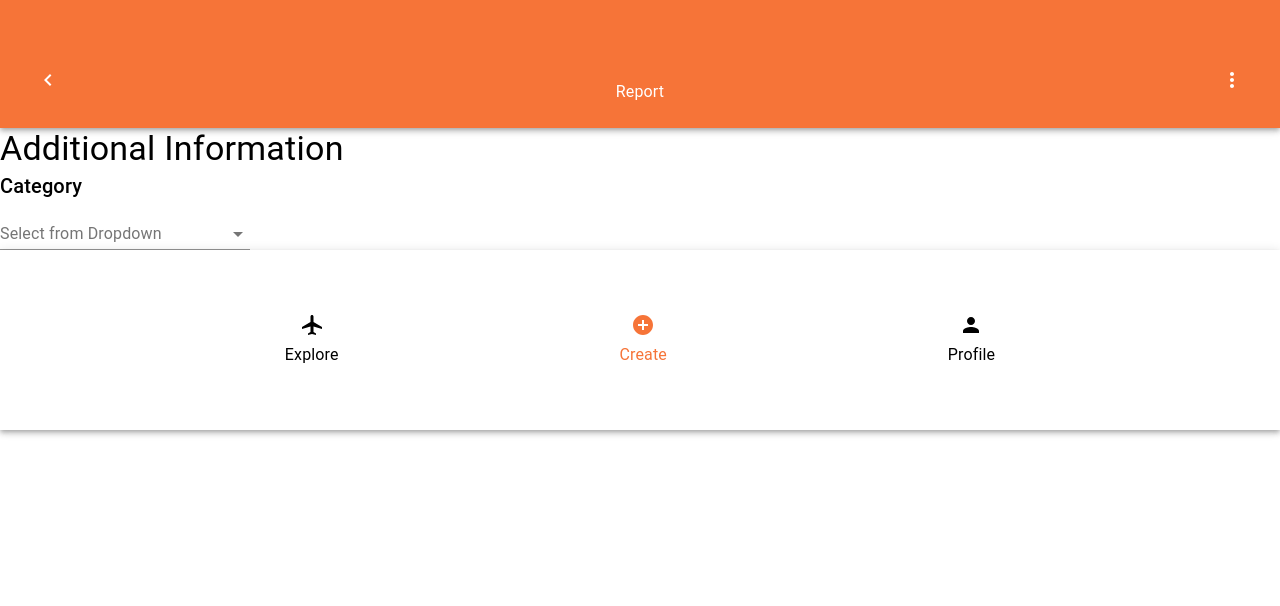
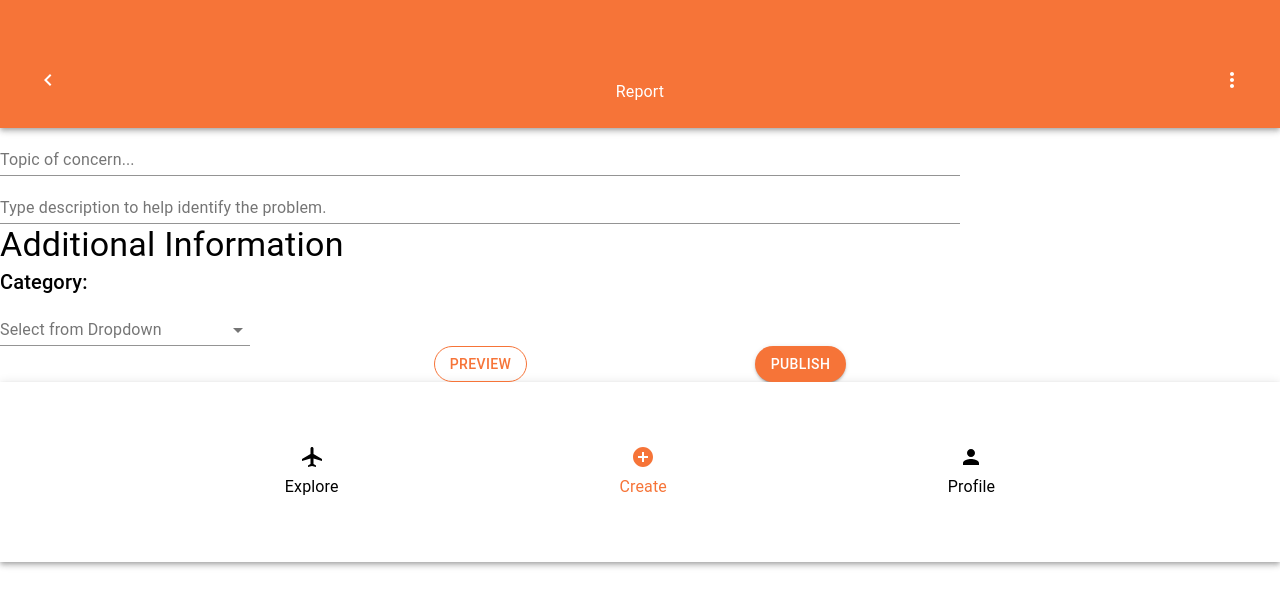
Before and after one commit to DavidAndreww/airport-challenge, a React (Create React App) app: page / in a window 1280 px wide. Shown: the top 606 px of the page. Built offline with nearby package versions, Linux system fonts and the light colour scheme.

Commit message:
completed concern fields. working on submit/preview buttons

```diff
--- a/src/App.js
+++ b/src/App.js
@@ -2,15 +2,19 @@ import React from 'react'
 import { Provider } from 'react-redux'
 import store from './redux/store'
 import NavigationView from './components/navigation/NavigationView'
+import ConcernFormModel from './components/concernForm/ConcernFormModel'
+import CategoryFormModel from './components/categoryForm/CategoryFormModel'
+import FormSubmitModel from './components/formSubmit/FormSubmitModel'
 import Footer from './components/footer/FooterView'
-import CategoryFormModel from './components/categoryForm/CategoryFormModel'
 
 function App () {
   return (
     <div>
       <Provider store={store}>
         <NavigationView />
+        <ConcernFormModel />
         <CategoryFormModel />
+        <FormSubmitModel />
         <Footer />
       </Provider>
     </div>
--- a/src/components/categoryForm/CategoryFormModel.js
+++ b/src/components/categoryForm/CategoryFormModel.js
@@ -1,19 +1,15 @@
-import React, { useState, useEffect } from 'react'
+import React from 'react'
 import CategoryFormView from './CategoryFormView'
-import { useDispatch } from 'react-redux'
+import { useDispatch, useSelector } from 'react-redux'
 import { updateCategory } from '../../redux/actions'
 
 export default function CategoryFormModel () {
-  const [category, setCategory] = useState('')
   const dispatch = useDispatch()
+  const category = useSelector((state) => state.category)
 
   const handleChange = (e) => {
-    setCategory(e.target.value)
+    dispatch(updateCategory(e.target.value))
   }
-
-  useEffect(() => {
-    dispatch(updateCategory(category))
-  })
 
   return <CategoryFormView value={category} handleChange={handleChange} />
 }
--- a/src/components/categoryForm/CategoryFormView.js
+++ b/src/components/categoryForm/CategoryFormView.js
@@ -9,7 +9,7 @@ export default function CategoryFormModel ({ value, handleChange }) {
   return (
     <div>
       <Typography variant='h4'>Additional Information</Typography>
-      <Typography variant='h6'>Category</Typography>
+      <Typography variant='h6'>Category:</Typography>
       <FormControl style={{ minWidth: 250 }}>
         <InputLabel htmlFor='category'>Select from Dropdown</InputLabel>
         <Select id='category' value={value} onChange={handleChange}>
--- a/src/components/concernForm/ConcernFormModel.js
+++ b/src/components/concernForm/ConcernFormModel.js
@@ -0,0 +1,18 @@
+import React from 'react'
+import ConcernFormView from './ConcernFormView'
+import { useDispatch, useSelector } from 'react-redux'
+import { updateConcern, updateConcernDesc } from '../../redux/actions'
+
+export default function ConcernFormModel () {
+  const dispatch = useDispatch()
+
+  const concern = useSelector((state) => state.concern)
+  const concernDesc = useSelector((state) => state.concernDesc)
+
+  const handleChange = (e) => {
+    const [field, value] = [e.target.id, e.target.value]
+    if (field === 'concern') dispatch(updateConcern(value))
+    else dispatch(updateConcernDesc(value))
+  }
+  return <ConcernFormView concern={concern} concernDesc={concernDesc} handleChange={handleChange} />
+}
--- a/src/components/concernForm/ConcernFormView.js
+++ b/src/components/concernForm/ConcernFormView.js
@@ -0,0 +1,11 @@
+import React from 'react'
+import TextField from '@material-ui/core/TextField'
+
+export default function ConcernFormView ({ concern, concernDesc, handleChange }) {
+  return (
+    <div className='section' style={{ display: 'flex', flexDirection: 'column', width: '75%' }}>
+      <TextField onChange={handleChange} value={concern} id='concern' label='Topic of concern...' />
+      <TextField onChange={handleChange} value={concernDesc} id='concern-desc' label='Type description to help identify the problem.' />
+    </div>
+  )
+}
--- a/src/components/formSubmit/FormSubmitModel.js
+++ b/src/components/formSubmit/FormSubmitModel.js
@@ -0,0 +1,17 @@
+import React from 'react'
+import FormSubmitview from './FormSubmitView'
+import { useSelector } from 'react-redux'
+
+export default function FormSubmitModel () {
+  const state = useSelector((state) => state)
+
+  const handleSubmit = async () => {
+    console.log('STATE -> ', state)
+  }
+
+  const togglePreview = () => {
+    console.log('preview button')
+  }
+
+  return <FormSubmitview togglePreview={togglePreview} handleSubmit={handleSubmit} />
+}
--- a/src/components/formSubmit/FormSubmitView.js
+++ b/src/components/formSubmit/FormSubmitView.js
@@ -0,0 +1,26 @@
+import React from 'react'
+import Button from '@material-ui/core/Button'
+import { makeStyles } from '@material-ui/core/styles'
+
+const useStyles = makeStyles({
+  primaryButton: {
+    background: '#F67438',
+    color: 'white',
+    borderRadius: '25px'
+  },
+  secondaryButton: {
+    border: '1px solid #F67438',
+    color: '#F67438',
+    borderRadius: '25px'
+  }
+})
+
+export default function FormSubmitview ({ handleSubmit, togglePreview }) {
+  const classes = useStyles()
+  return (
+    <div style={{ display: 'flex', justifyContent: 'space-around', width: '50%', margin: '0 auto' }}>
+      <Button onClick={togglePreview} variant='outlined' className={classes.secondaryButton}>Preview</Button>
+      <Button onClick={handleSubmit} variant='contained' className={classes.primaryButton}>Publish</Button>
+    </div>
+  )
+}
--- a/src/redux/state.js
+++ b/src/redux/state.js
@@ -3,7 +3,7 @@ const state = {
   concernDesc: '',
   location: '',
   photo: '',
-  category: 'AIRPLANE',
+  category: '',
   privacy: ''
 }
 
```
Also changed, not shown: src/components/ConcernEntrySection.js (+0 -15 lines).
